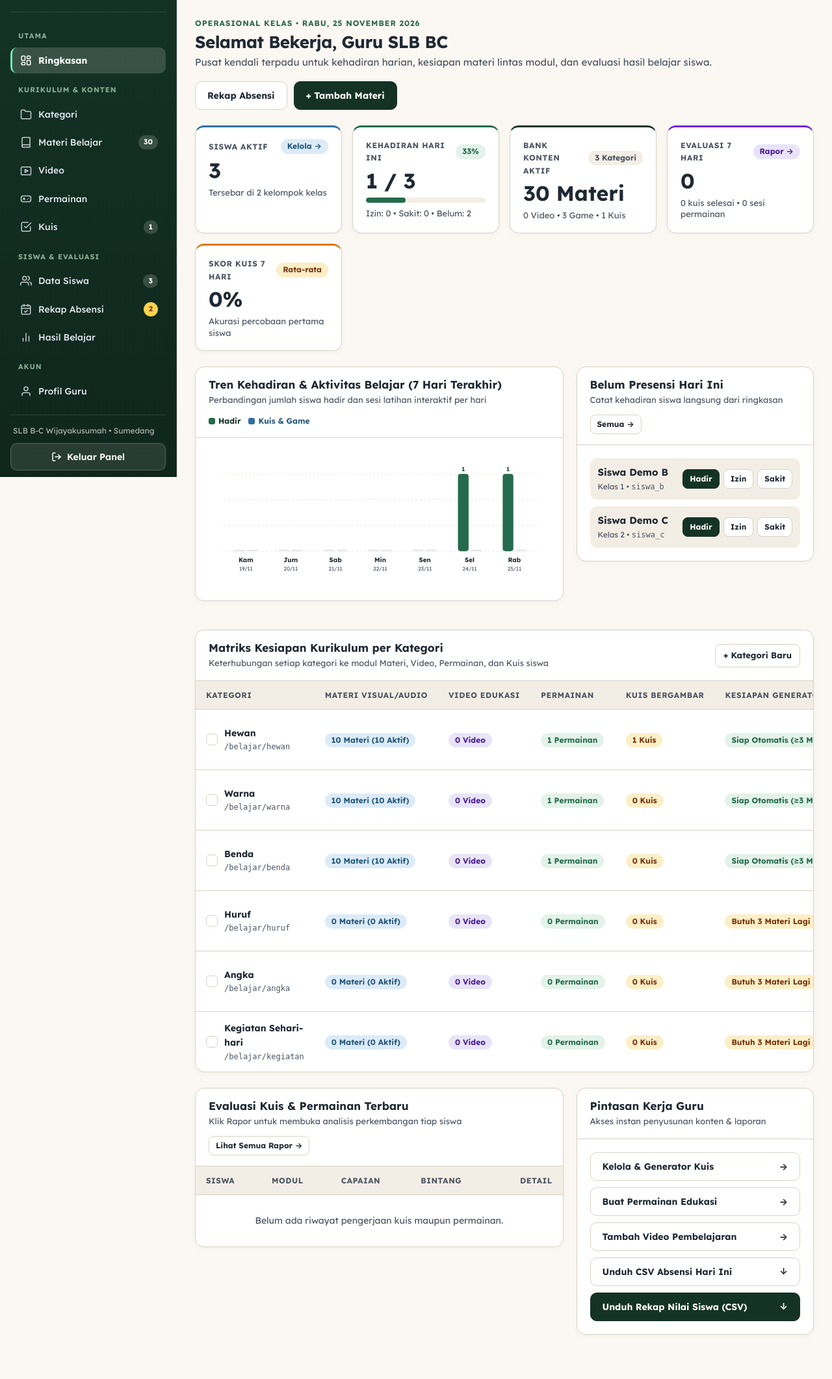
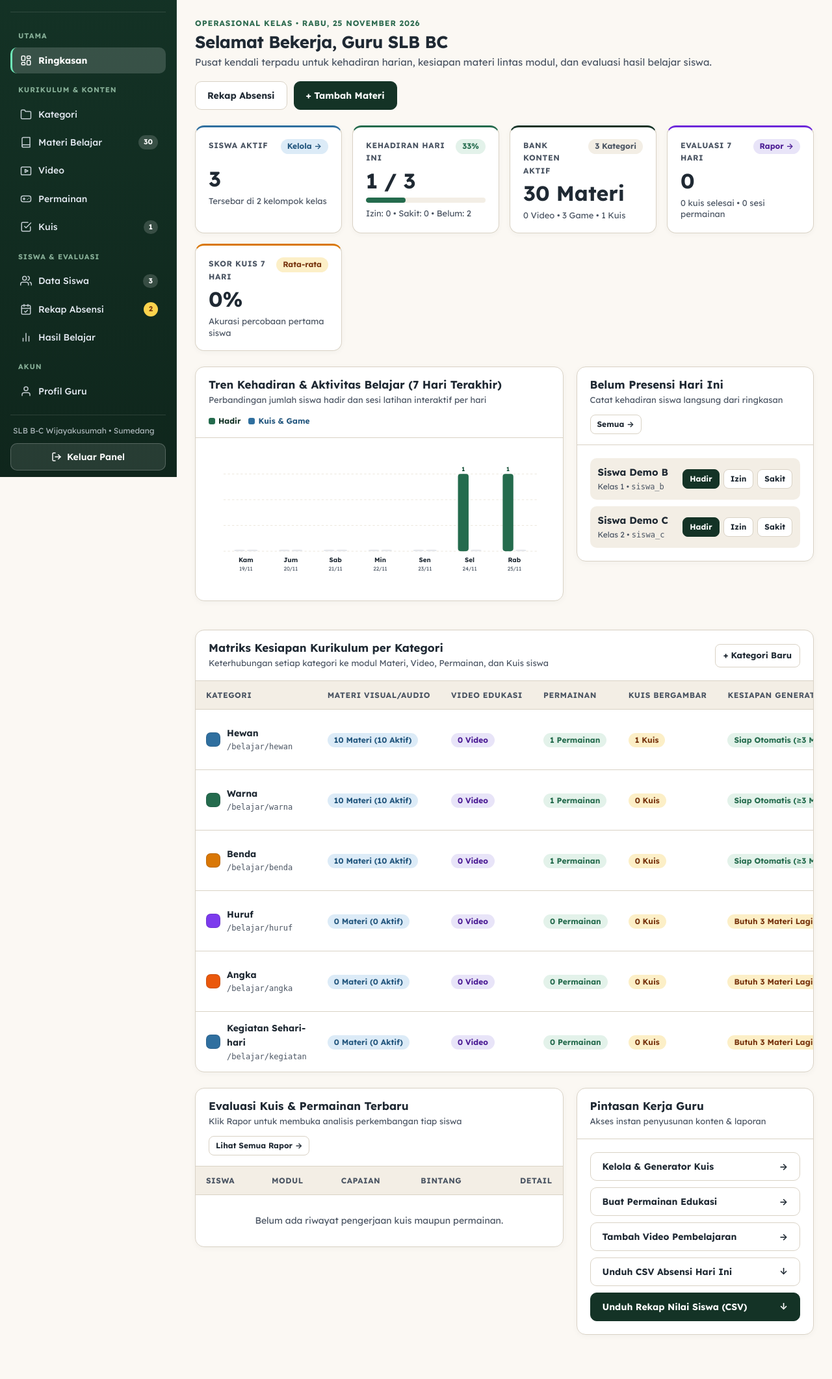
Before and after one commit to SirHosen/elearning-autism, a Laravel app: page /tests/reports/frontend-design/admin-dashboard.html in a window 1280 px wide. Shown: the part 66-2188 px from the top of the page at 65% size. Run offline with Laravel 12, Linux system fonts and the light colour scheme.

Commit message:
fix(admin): lock sidebar full-height on scroll and fix category color swatches

```diff
--- a/public/css/admin.css
+++ b/public/css/admin.css
@@ -28,9 +28,10 @@
   display: flex;
   flex-direction: column;
   padding: 20px 16px;
-  position: sticky;
+  position: fixed;
+  left: 0;
   top: 0;
-  height: 100vh;
+  bottom: 0;
   overflow-y: auto;
   z-index: 60;
   border-right: 1px solid rgba(255, 255, 255, 0.08);
@@ -187,6 +188,8 @@
 .adm-workspace {
   flex: 1;
   min-width: 0;
+  margin-left: 272px;
+  width: calc(100% - 272px);
   display: flex;
   flex-direction: column;
 }
@@ -465,9 +468,10 @@
 
 .adm-kpi-card__head {
   display: flex;
-  align-items: center;
+  align-items: flex-start;
   justify-content: space-between;
   gap: 8px;
+  min-height: 36px;
 }
 
 .adm-kpi-card__label {
@@ -695,6 +699,21 @@
 .adm-pill--danger  { background: #FEE2E2; color: #991B1B; }
 .adm-pill--neutral { background: var(--surface-alt); color: var(--ink-soft); }
 
+.adm-swatch {
+  display: inline-block;
+  width: 22px;
+  height: 22px;
+  border-radius: 7px;
+  border: 1.5px solid rgba(31, 41, 51, 0.16);
+  flex-shrink: 0;
+}
+
+.adm-swatch--blue     { background-color: #2F6F9F; }
+.adm-swatch--green    { background-color: #246B4D; }
+.adm-swatch--yellow   { background-color: #D97706; }
+.adm-swatch--lavender { background-color: #7C3AED; }
+.adm-swatch--peach    { background-color: #EA580C; }
+
 /* ── 6. FORMS & CARDS ── */
 .adm-form-shell {
   max-width: 720px;
@@ -818,6 +837,11 @@
     display: inline-flex;
   }
 
+  .adm-workspace {
+    margin-left: 0;
+    width: 100%;
+  }
+
   .adm-sidebar {
     position: fixed;
     left: 0;
--- a/public/css/layouts.css
+++ b/public/css/layouts.css
@@ -199,9 +199,9 @@
   }
 }
 
-/* Layout Guard: Menjamin tidak ada overflow horizontal pada viewport 360px */
+/* Layout Guard: Menjamin tidak ada overflow horizontal tanpa memecah position: sticky */
 html, body {
-  overflow-x: hidden;
+  overflow-x: clip;
   max-width: 100vw;
 }
 
--- a/resources/css/layouts.css
+++ b/resources/css/layouts.css
@@ -199,9 +199,9 @@
   }
 }
 
-/* Layout Guard: Menjamin tidak ada overflow horizontal pada viewport 360px */
+/* Layout Guard: Menjamin tidak ada overflow horizontal tanpa memecah position: sticky */
 html, body {
-  overflow-x: hidden;
+  overflow-x: clip;
   max-width: 100vw;
 }
 
--- a/resources/views/admin/categories/index.blade.php
+++ b/resources/views/admin/categories/index.blade.php
@@ -33,7 +33,7 @@
       @forelse ($categories as $cat)
         <tr>
           <td>
-            <span class="tile-{{ $cat->color_key }}" style="display: inline-block; width: 28px; height: 28px; border-radius: 8px; border: 1.5px solid var(--line);"></span>
+            <span class="adm-swatch adm-swatch--{{ $cat->color_key ?? 'blue' }}" style="width: 26px; height: 26px;"></span>
           </td>
           <td>
             <strong style="color: var(--ink); font-size: 0.9375rem;">{{ $cat->name }}</strong>
--- a/resources/views/admin/dashboard.blade.php
+++ b/resources/views/admin/dashboard.blade.php
@@ -197,7 +197,7 @@
           <tr>
             <td>
               <div style="display: flex; align-items: center; gap: 10px;">
-                <span class="tile-{{ $cat->color_key }}" style="width: 18px; height: 18px; border-radius: 6px; border: 1px solid var(--line); display: inline-block; flex-shrink: 0;"></span>
+                <span class="adm-swatch adm-swatch--{{ $cat->color_key ?? 'blue' }}"></span>
                 <div>
                   <strong style="color: var(--ink);">{{ $cat->name }}</strong>
                   <div style="font-size: 0.75rem; color: var(--ink-soft);"><code>/belajar/{{ $cat->slug }}</code></div>
--- a/tests/reports/frontend-design/admin-dashboard.html
+++ b/tests/reports/frontend-design/admin-dashboard.html
@@ -3,14 +3,14 @@
 <head>
   <meta charset="UTF-8">
   <meta name="viewport" content="width=device-width, initial-scale=1.0">
-  <meta name="csrf-token" content="YaPB4Lk1DJM77QV48y8qKpcr3LXMDv7T0c7bMMz8">
+  <meta name="csrf-token" content="pdxInEIE1xdnfjd3EoybnKNHyNtDxMzw0l8bgYy4">
   <title>Ringkasan Panel Guru | Sahabat Belajar</title>
   <link rel="stylesheet" href="/css/tokens.css">
   <link rel="stylesheet" href="/css/themes.css">
   <link rel="stylesheet" href="/css/base.css">
   <link rel="stylesheet" href="/css/components.css">
-  <link rel="stylesheet" href="/css/layouts.css?v=1795589341">
-  <link rel="stylesheet" href="/css/admin.css?v=1795589575">
+  <link rel="stylesheet" href="/css/layouts.css?v=1795590337">
+  <link rel="stylesheet" href="/css/admin.css?v=1795590379">
   </head>
 <body>
   <a href="#admin-main" class="skip-link">Lewati ke konten panel</a>
@@ -147,7 +147,7 @@
           SLB B-C Wijayakusumah &bull; Sumedang
         </div>
         <form action="http://localhost/keluar" method="POST">
-          <input type="hidden" name="_token" value="YaPB4Lk1DJM77QV48y8qKpcr3LXMDv7T0c7bMMz8" autocomplete="off">          <button type="submit" class="adm-logout-btn">
+          <input type="hidden" name="_token" value="pdxInEIE1xdnfjd3EoybnKNHyNtDxMzw0l8bgYy4" autocomplete="off">          <button type="submit" class="adm-logout-btn">
             <svg width="16" height="16" viewBox="0 0 24 24" fill="none" stroke="currentColor" stroke-width="2.2" stroke-linecap="round" stroke-linejoin="round" aria-hidden="true">
               <path d="M9 21H5a2 2 0 0 1-2-2V5a2 2 0 0 1 2-2h4"/>
               <polyline points="16 17 21 12 16 7"/>
@@ -363,7 +363,7 @@
                 <div style="font-size: 0.75rem; color: var(--ink-soft);">Kelas 1 &bull; <code>siswa_b</code></div>
               </div>
               <form action="http://localhost/admin/absensi/3" method="POST" style="display: inline-flex; gap: 6px;">
-                <input type="hidden" name="_token" value="YaPB4Lk1DJM77QV48y8qKpcr3LXMDv7T0c7bMMz8" autocomplete="off">                <input type="hidden" name="date" value="2026-11-25">
+                <input type="hidden" name="_token" value="pdxInEIE1xdnfjd3EoybnKNHyNtDxMzw0l8bgYy4" autocomplete="off">                <input type="hidden" name="date" value="2026-11-25">
                 <button type="submit" name="status" value="hadir" class="adm-btn adm-btn--primary adm-btn--xs" title="Tandai Hadir">Hadir</button>
                 <button type="submit" name="status" value="izin" class="adm-btn adm-btn--secondary adm-btn--xs" title="Tandai Izin">Izin</button>
                 <button type="submit" name="status" value="sakit" class="adm-btn adm-btn--secondary adm-btn--xs" title="Tandai Sakit">Sakit</button>
@@ -375,7 +375,7 @@
                 <div style="font-size: 0.75rem; color: var(--ink-soft);">Kelas 2 &bull; <code>siswa_c</code></div>
               </div>
               <form action="http://localhost/admin/absensi/4" method="POST" style="display: inline-flex; gap: 6px;">
-                <input type="hidden" name="_token" value="YaPB4Lk1DJM77QV48y8qKpcr3LXMDv7T0c7bMMz8" autocomplete="off">                <input type="hidden" name="date" value="2026-11-25">
+                <input type="hidden" name="_token" value="pdxInEIE1xdnfjd3EoybnKNHyNtDxMzw0l8bgYy4" autocomplete="off">                <input type="hidden" name="date" value="2026-11-25">
                 <button type="submit" name="status" value="hadir" class="adm-btn adm-btn--primary adm-btn--xs" title="Tandai Hadir">Hadir</button>
                 <button type="submit" name="status" value="izin" class="adm-btn adm-btn--secondary adm-btn--xs" title="Tandai Izin">Izin</button>
                 <button type="submit" name="status" value="sakit" class="adm-btn adm-btn--secondary adm-btn--xs" title="Tandai Sakit">Sakit</button>
@@ -413,7 +413,7 @@
                             <tr>
             <td>
               <div style="display: flex; align-items: center; gap: 10px;">
-                <span class="tile-blue" style="width: 18px; height: 18px; border-radius: 6px; border: 1px solid var(--line); display: inline-block; flex-shrink: 0;"></span>
+                <span class="adm-swatch adm-swatch--blue"></span>
                 <div>
                   <strong style="color: var(--ink);">Hewan</strong>
                   <div style="font-size: 0.75rem; color: var(--ink-soft);"><code>/belajar/hewan</code></div>
@@ -453,7 +453,7 @@
                             <tr>
             <td>
               <div style="display: flex; align-items: center; gap: 10px;">
-                <span class="tile-green" style="width: 18px; height: 18px; border-radius: 6px; border: 1px solid var(--line); display: inline-block; flex-shrink: 0;"></span>
+                <span class="adm-swatch adm-swatch--green"></span>
                 <div>
                   <strong style="color: var(--ink);">Warna</strong>
                   <div style="font-size: 0.75rem; color: var(--ink-soft);"><code>/belajar/warna</code></div>
@@ -493,7 +493,7 @@
                             <tr>
             <td>
               <div style="display: flex; align-items: center; gap: 10px;">
-                <span class="tile-yellow" style="width: 18px; height: 18px; border-radius: 6px; border: 1px solid var(--line); display: inline-block; flex-shrink: 0;"></span>
+                <span class="adm-swatch adm-swatch--yellow"></span>
                 <div>
                   <strong style="color: var(--ink);">Benda</strong>
                   <div style="font-size: 0.75rem; color: var(--ink-soft);"><code>/belajar/benda</code></div>
@@ -533,7 +533,7 @@
                             <tr>
             <td>
               <div style="display: flex; align-items: center; gap: 10px;">
-                <span class="tile-lavender" style="width: 18px; height: 18px; border-radius: 6px; border: 1px solid var(--line); display: inline-block; flex-shrink: 0;"></span>
+                <span class="adm-swatch adm-swatch--lavender"></span>
                 <div>
                   <strong style="color: var(--ink);">Huruf</strong>
                   <div style="font-size: 0.75rem; color: var(--ink-soft);"><code>/belajar/huruf</code></div>
@@ -573,7 +573,7 @@
                             <tr>
             <td>
               <div style="display: flex; align-items: center; gap: 10px;">
-                <span class="tile-peach" style="width: 18px; height: 18px; border-radius: 6px; border: 1px solid var(--line); display: inline-block; flex-shrink: 0;"></span>
+                <span class="adm-swatch adm-swatch--peach"></span>
                 <div>
                   <strong style="color: var(--ink);">Angka</strong>
                   <div style="font-size: 0.75rem; color: var(--ink-soft);"><code>/belajar/angka</code></div>
@@ -613,7 +613,7 @@
                             <tr>
             <td>
               <div style="display: flex; align-items: center; gap: 10px;">
-                <span class="tile-blue" style="width: 18px; height: 18px; border-radius: 6px; border: 1px solid var(--line); display: inline-block; flex-shrink: 0;"></span>
+                <span class="adm-swatch adm-swatch--blue"></span>
                 <div>
                   <strong style="color: var(--ink);">Kegiatan Sehari-hari</strong>
                   <div style="font-size: 0.75rem; color: var(--ink-soft);"><code>/belajar/kegiatan</code></div>
```
Also changed, not shown: resources/css/admin.css (+27 -3 lines), tests/reports/frontend-design/admin-reports.html (+4 -4 lines).
